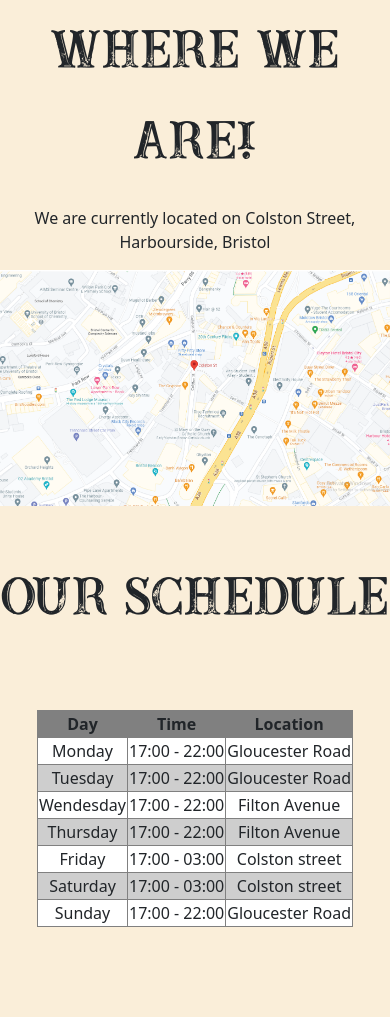
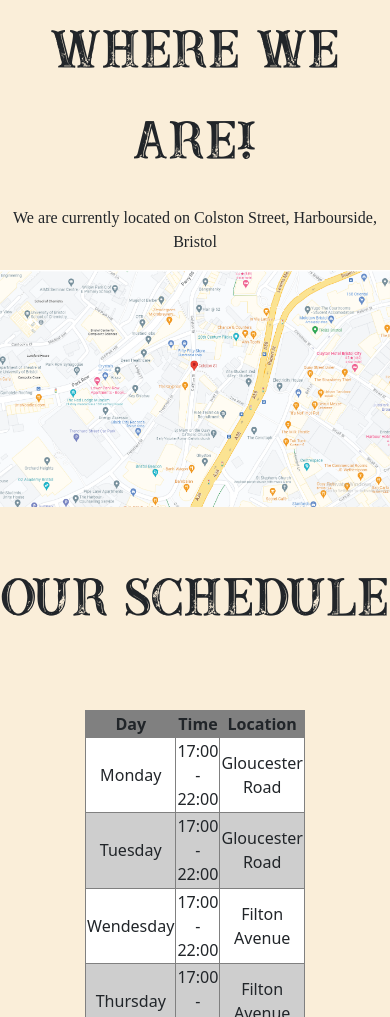
Before and after one commit to MichaelAlanLole/Burger-van-webstie, a plain HTML site: page find.html in a window 390 px wide. Shown: the part 83-1100 px from the top of the page. Drawn offline with nearby package versions, Linux system fonts and the light colour scheme; a web font is replaced by a local one.

Commit message:
Update style.css

```diff
--- a/style.css
+++ b/style.css
@@ -3,7 +3,6 @@
     font-size: 1.5em;
     padding: 10px;
 }
-
 
 .burger {
     background-size: cover;
@@ -29,7 +28,6 @@
     font-family: title;
     background-color: rgba(0, 0, 0, .8);
     padding: 20px
-
 }
 
 .colour-overlay {
@@ -61,17 +59,37 @@
     color: rgba(0, 0, 0, 1);
 }
 
+.schedule {
+    font-size: 2em;
+}
+
+.find-p {
+    font-size: 2em;
+    font-family: meow;
+}
+
+.schedule {
+    width: 700px;
+}
+
+.input-group-append {
+    cursor: pointer;
+  }
+
 @media (max-width: 768px) {
     .burger {
         min-height: 60vh;
     }
+
     .burger-title {
         font-size: calc(1.525rem + 3.3vw);
     }
+
     .burger-p {
         font-size: calc(0.2rem + 3.3vw);
         width: 300px;
     }
+
     .menu-p {
         font-size: calc(0.2rem + 3.3vw);
         width: 400px;
@@ -79,6 +97,14 @@
 
     .menu-title {
         font-size: calc(3rem + 3.3vw);
+    }
+    .find-p {
+        font-size: calc(0.2rem + 3.3vw);
+    }
+
+    .schedule {
+        font-size: calc(0.2rem + 3.3vw);
+        width: 200px;
     }
 }
 
```
